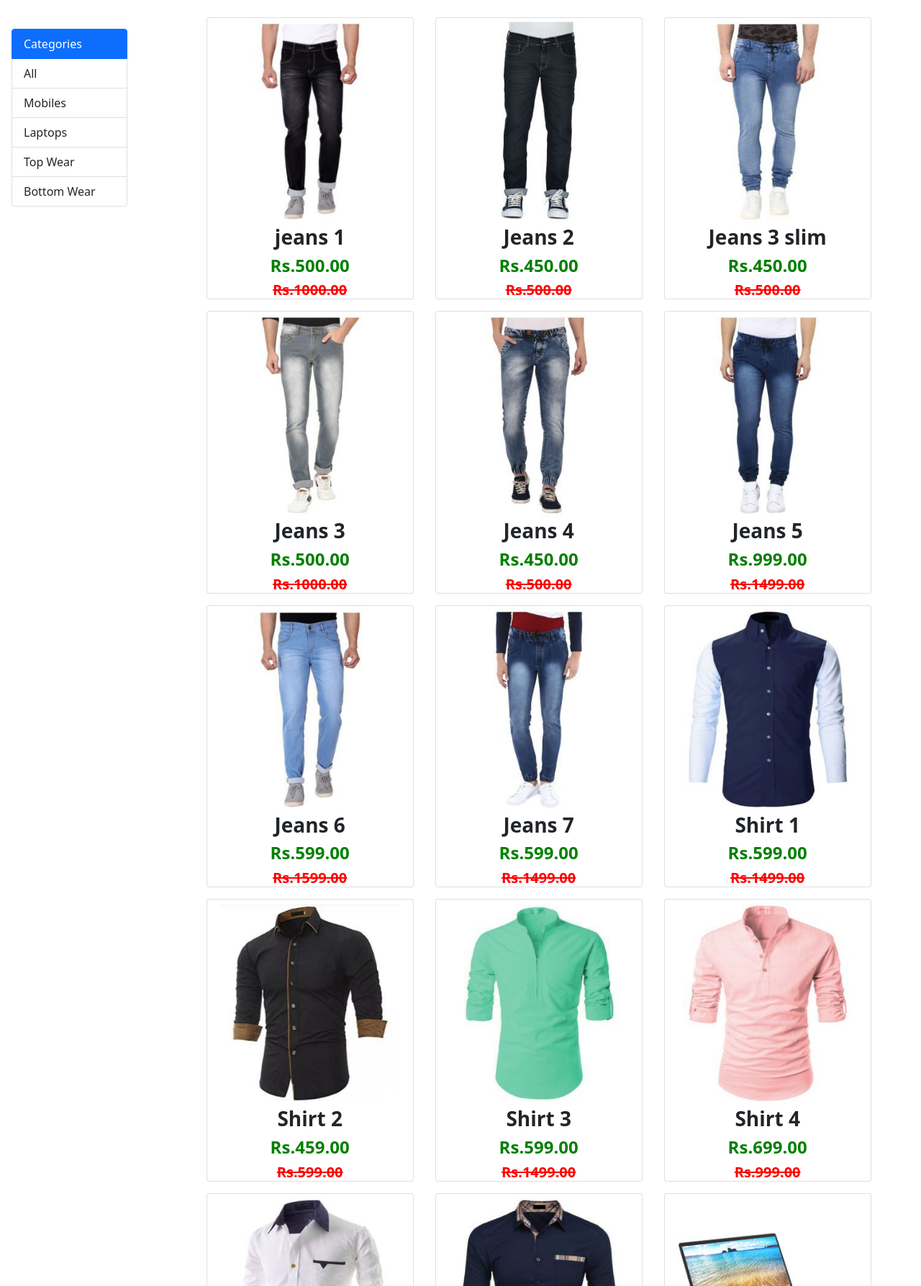
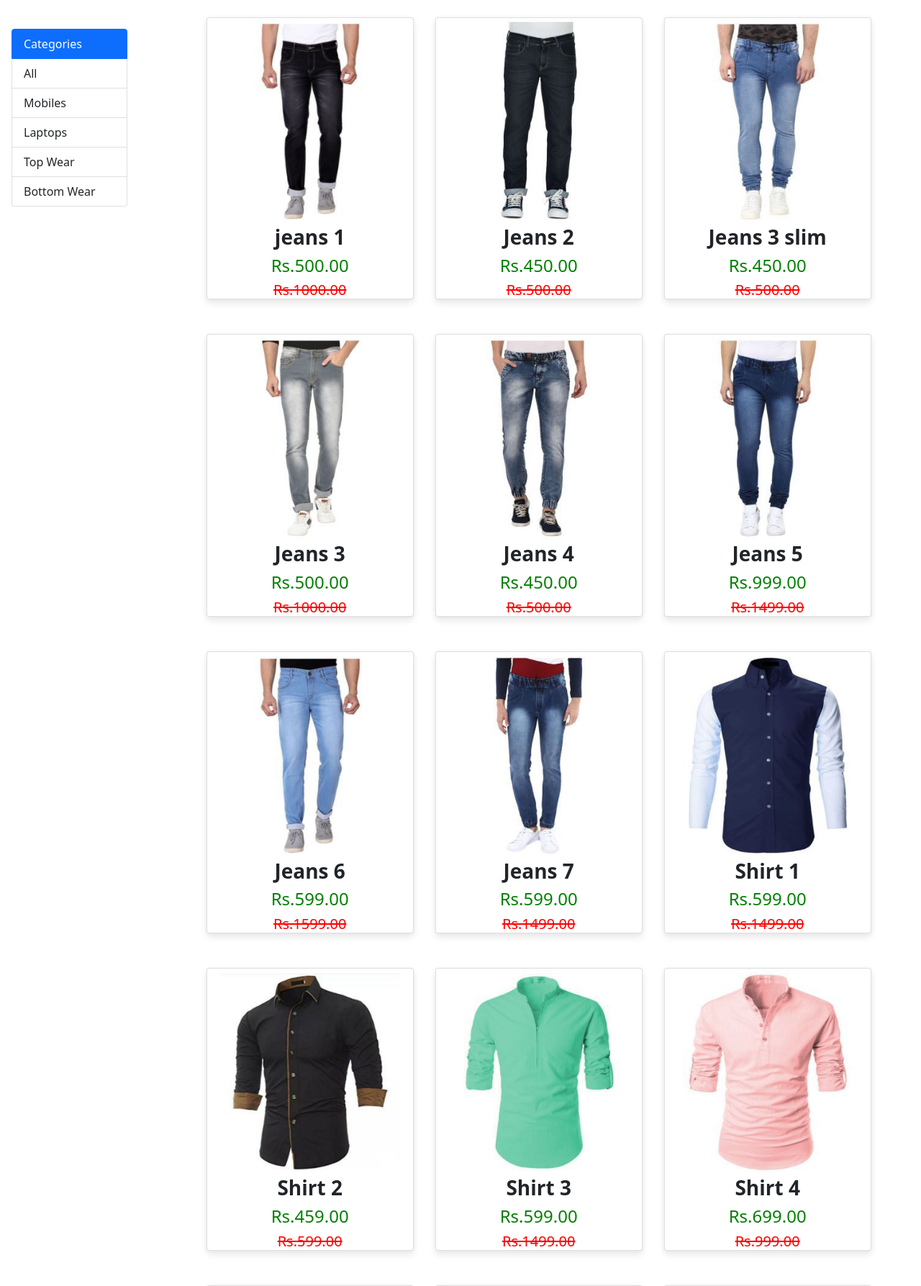
Before and after one commit to mayankt18/MyStore, a Django app: page /products in a window 1280 px wide. Shown: the part 56-1843 px from the top of the page at 72% size. Run offline with Django 3.2, Linux system fonts and the light colour scheme; data comes from the database, SQL or seed files in the repository; some libraries are stand-ins or nearby versions.

Commit message:
commit made on 17may 20:22

```diff
--- a/app/static/css/styles.css
+++ b/app/static/css/styles.css
@@ -1,32 +1,46 @@
-.owl-carousel .item{
+.owl-carousel .item {
   height: 100%;
   width: 100%;
   font-size: 24px;
   text-align: center;
-    margin-top: 20px;;
+  margin-top: 20px;
 }
 
-.owl-next{
-    float:right;
+.owl-next {
+  float: right;
 }
 
-.owl-prev{
-float:left;
+.owl-prev {
+  float: left;
 }
 
-
-.owl-prev span{
+.owl-prev span {
   font-size: 24px;
   font-weight: bold;
 }
 
-
-.owl-next span{
+.owl-next span {
   font-size: 24px;
   font-weight: bold;
 }
 
-#dpc{
+#dpc {
   color: green;
   font-weight: bold;
 }
+
+.card {
+  border-radius: 4px;
+  background: #fff;
+  box-shadow: 0 6px 10px rgba(0, 0, 0, 0.08), 0 0 6px rgba(0, 0, 0, 0.05);
+  transition: 0.1s transform cubic-bezier(0.155, 1.105, 0.295, 1.12),
+    0.3s box-shadow,
+    0.3s -webkit-transform cubic-bezier(0.155, 1.105, 0.295, 1.12);
+  /* padding: 14px 80px 18px 36px; */
+  cursor: pointer;
+}
+
+.card:hover {
+  transform: scale(1.12);
+  box-shadow: 10px 10px 20px rgba(0, 0, 0, 0.5), 0 4px 8px rgba(0, 0, 0, 0.06);
+}
--- a/app/templates/app/product.html
+++ b/app/templates/app/product.html
@@ -22,14 +22,14 @@
     <div id='products' class="col-lg-9 mx-auto">
         <div class="row mx-auto">
             {% for product in product %}
-            <div class="card mx-auto mb-3" id={{product.id}} style="width: 18rem;">
+            <div class="card card-hover mx-auto mb-5" id={{product.id}} style="width: 18rem;">
                 <a href="{% url 'product-detail' product.id%}">
                     <img class="card-img-top" src="{{product.image.url}}" alt="Card image cap" style="height:18rem;">
                 </a>
                 <div class="card-body m-0 p-0" style="text-align: center;">
                     <h3 class="card-title"><b>{{product.name}}</b></h3>
-                    <h4 class="card-text" style="color:green"><b>Rs.{{product.discountedPrice}}</b></h4>
-                    <h5 class="card-text" style="text-decoration:line-through; color:red"><b>Rs.{{product.price}}</b>
+                    <h4 class="card-text" style="color:green">Rs.{{product.discountedPrice}}</h4>
+                    <h5 class="card-text" style="text-decoration:line-through; color:red">Rs.{{product.price}}
                     </h5>
                 </div>
             </div>
```
Lines whose indentation alone changed are shown as unchanged.
